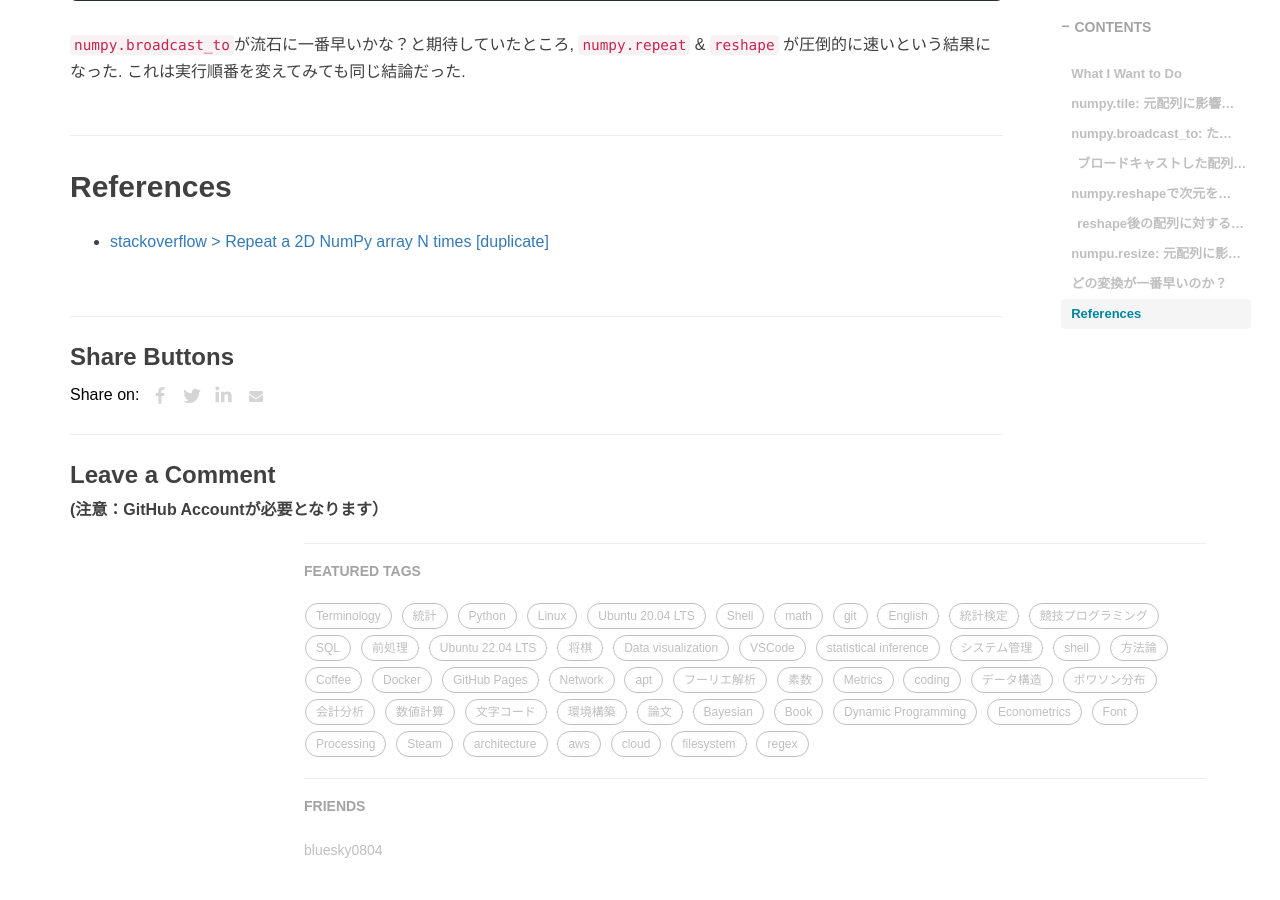
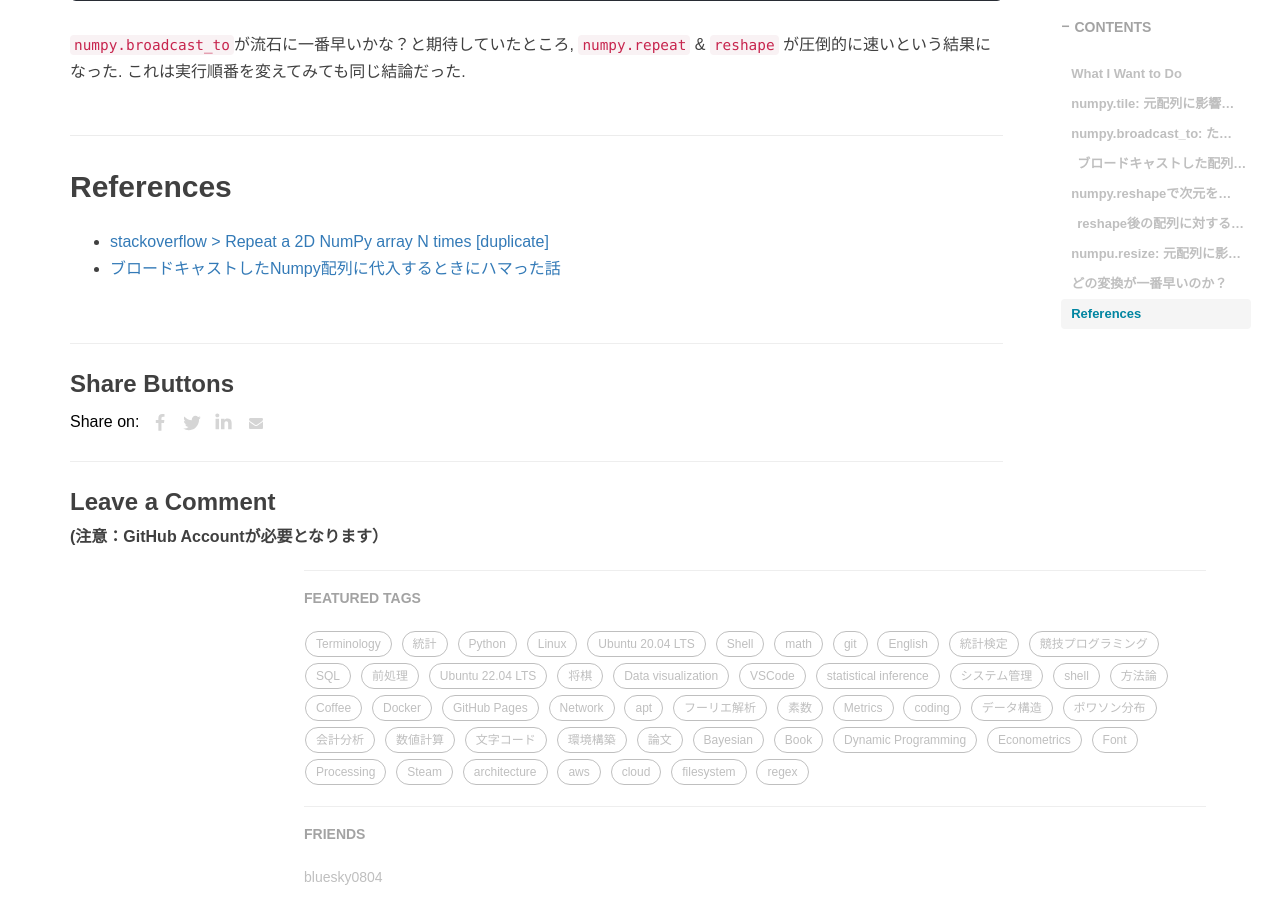
Before and after one commit to RyoNakagami/RyoNakagami.github.io, a Jekyll site: the page built from _posts/2021-09-03-numpy-broadcast.md, in a window 1280 px wide and 900 px high, scrolled down 7718 px. Built offline with Jekyll 4.4.1, drawn with Linux system fonts in a browser that asks for light colours; comment, search, counter and statistics services are not loaded.

Commit message:
FIX 20210903

```diff
--- a/_posts/2021-09-03-numpy-broadcast.md
+++ b/_posts/2021-09-03-numpy-broadcast.md
@@ -342,3 +342,4 @@ References
 ------------
 
 - [stackoverflow > Repeat a 2D NumPy array N times [duplicate]](https://stackoverflow.com/questions/53643526/repeat-a-2d-numpy-array-n-times)
+- [ブロードキャストしたNumpy配列に代入するときにハマった話](https://blog.shikoan.com/assign-to-broadcasted-numpy-array/)
```
